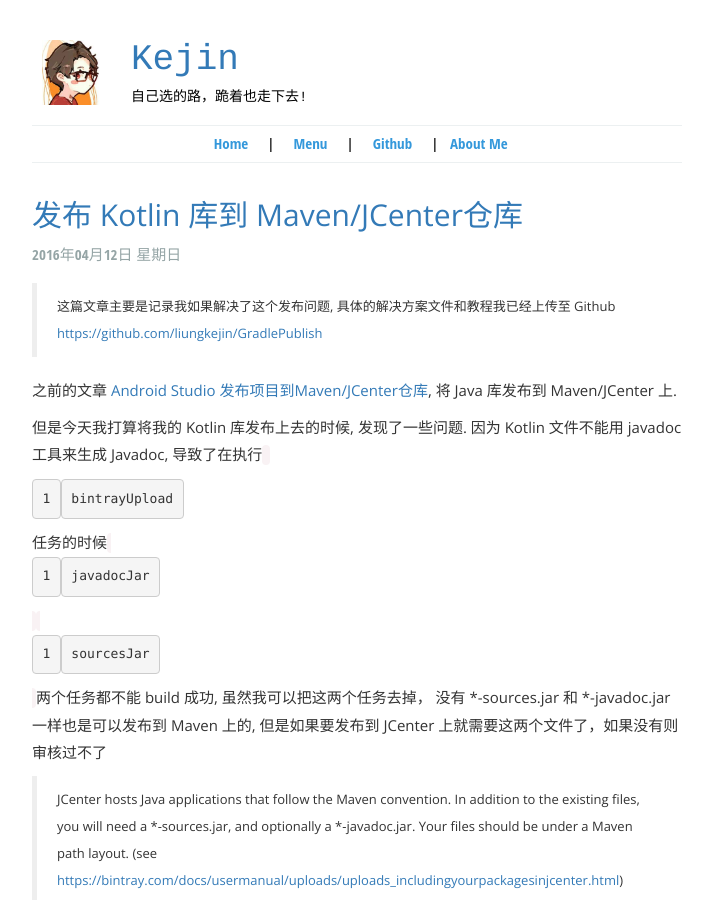
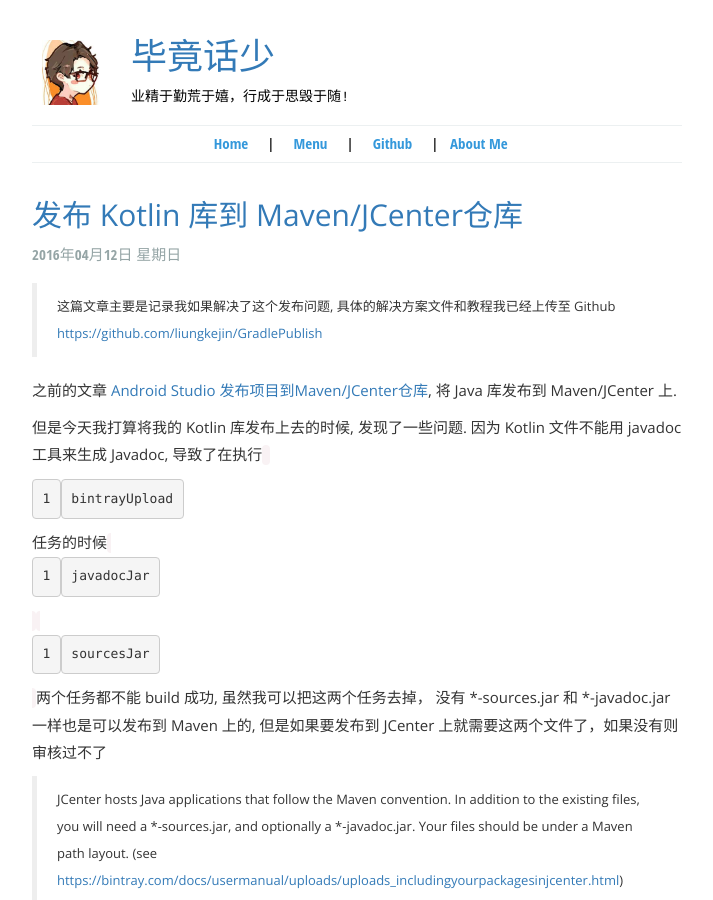
Before and after one commit to ssr-zjm/ssr-zjm.github.io, a Jekyll site: the page built from index.html, in a window 1280 px wide and 900 px high. Shown: the whole window, without its empty margins (283-996 px from the left). Built offline with Jekyll 4.4.1, drawn with Linux system fonts in a browser that asks for light colours.

Commit message:
Update blog.yml

```diff
--- a/_data/blog.yml
+++ b/_data/blog.yml
@@ -1,2 +1,2 @@
-title: Kejin
-description: 自己选的路，跪着也走下去!
+title: 毕竟话少
+description: 业精于勤荒于嬉，行成于思毁于随!
```
